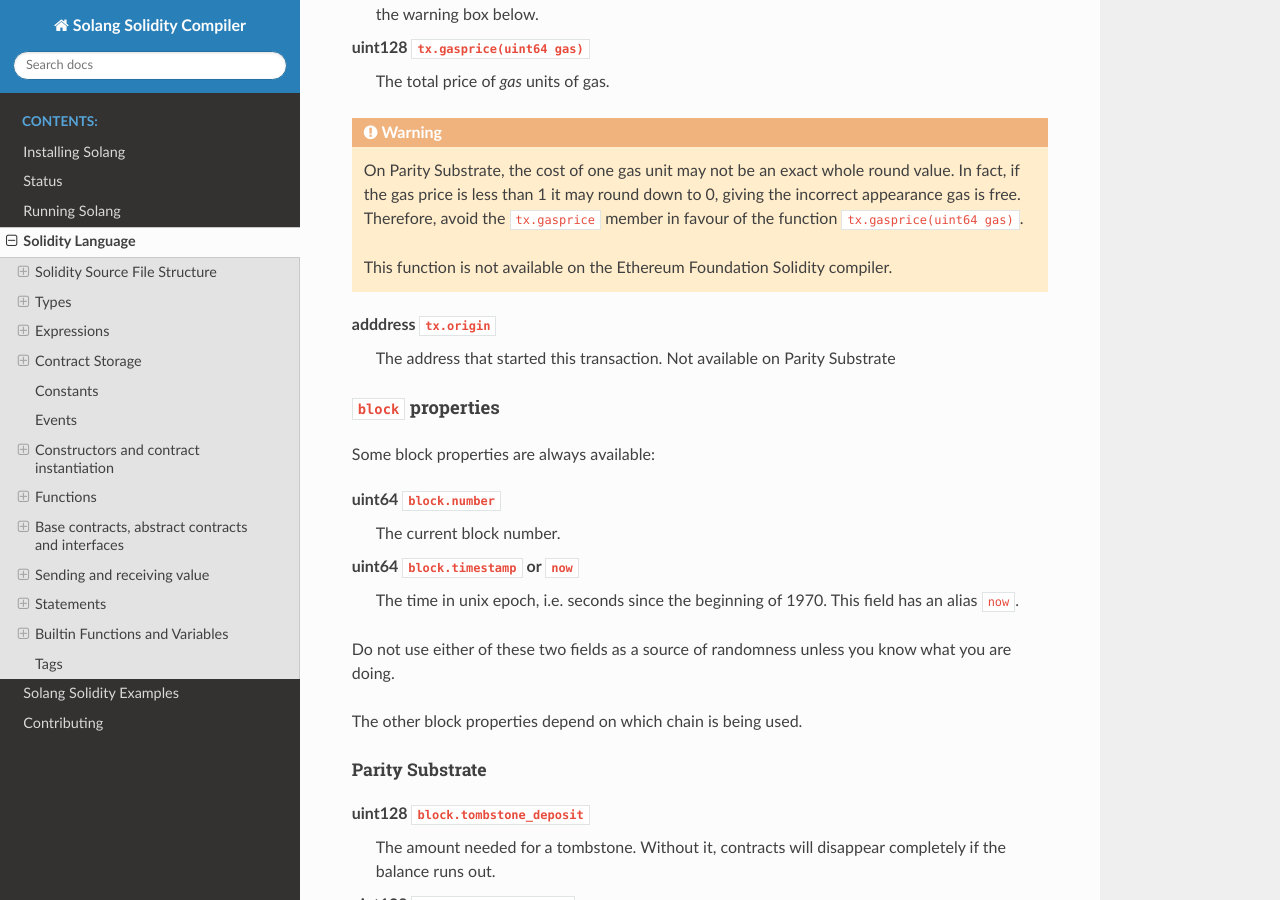
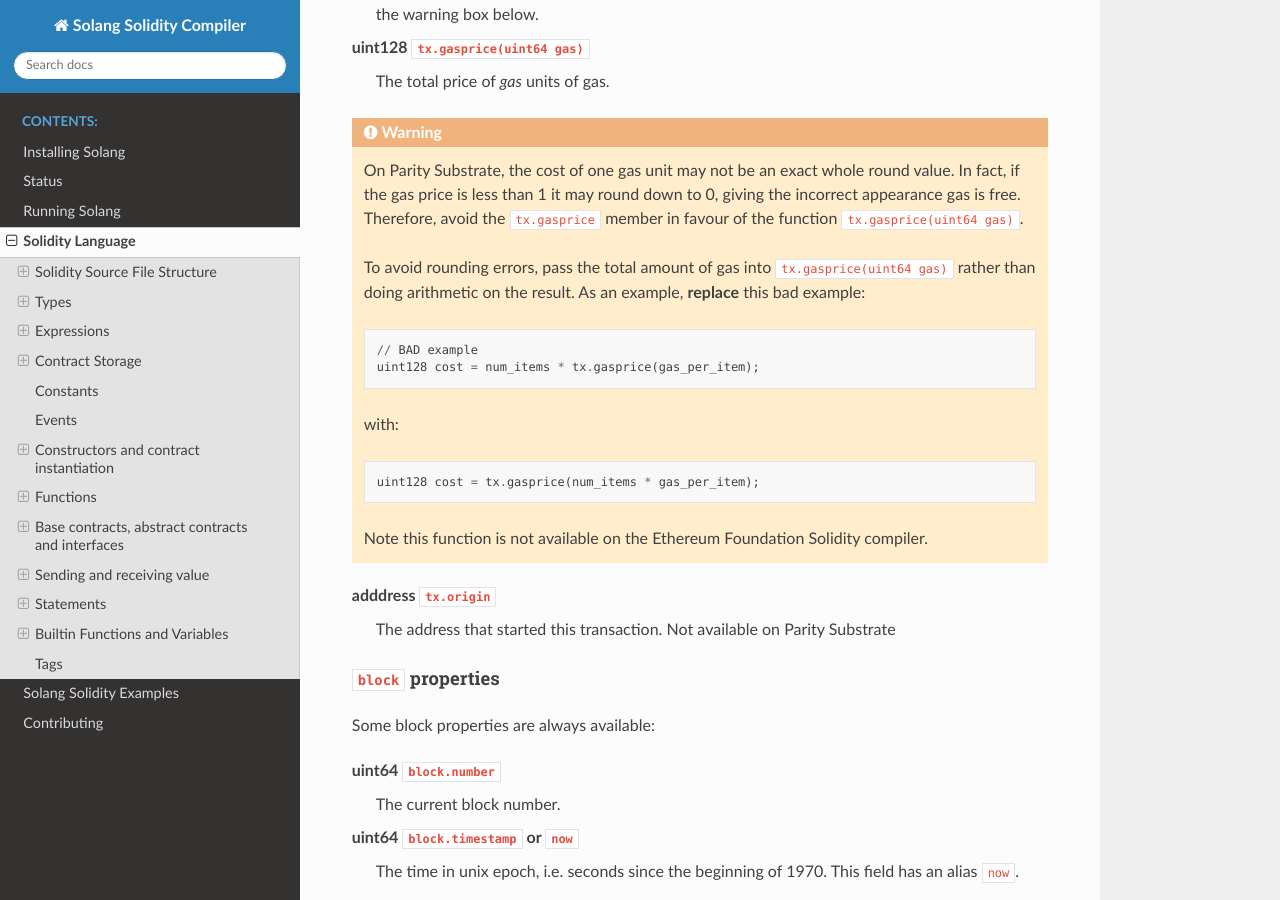
Before and after one commit to hyperledger-solang/solang, a Sphinx documentation site: the page built from docs/language.rst, in a window 1280 px wide and 900 px high, scrolled down 49288 px. Built offline with Sphinx 7.4.7 and the Read the Docs theme 2.0.0, drawn with Linux system fonts in a browser that asks for light colours.

Commit message:
Add example of how tx.gasprice() should be used
Example provided by Alexander Theißen <alex.theissen@me.com>

Signed-off-by: Sean Young <sean@mess.org>

```diff
--- a/docs/language.rst
+++ b/docs/language.rst
@@ -2560,7 +2560,21 @@
     if the gas price is less than 1 it may round down to 0, giving the incorrect appearance gas is free.
     Therefore, avoid the ``tx.gasprice`` member in favour of the function ``tx.gasprice(uint64 gas)``.
 
-    This function is not available on the Ethereum Foundation Solidity compiler.
+    To avoid rounding errors, pass the total amount of gas into ``tx.gasprice(uint64 gas)`` rather than
+    doing arithmetic on the result. As an example, **replace** this bad example:
+
+    .. code-block::
+
+        // BAD example
+        uint128 cost = num_items * tx.gasprice(gas_per_item);
+
+    with:
+
+    .. code-block::
+
+        uint128 cost = tx.gasprice(num_items * gas_per_item);
+
+    Note this function is not available on the Ethereum Foundation Solidity compiler.
 
 adddress ``tx.origin``
     The address that started this transaction. Not available on Parity Substrate
```
